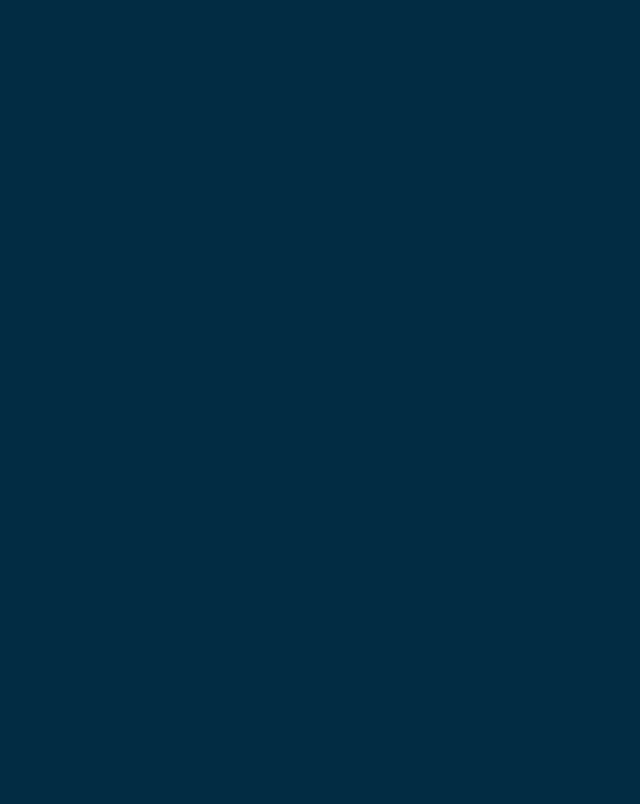
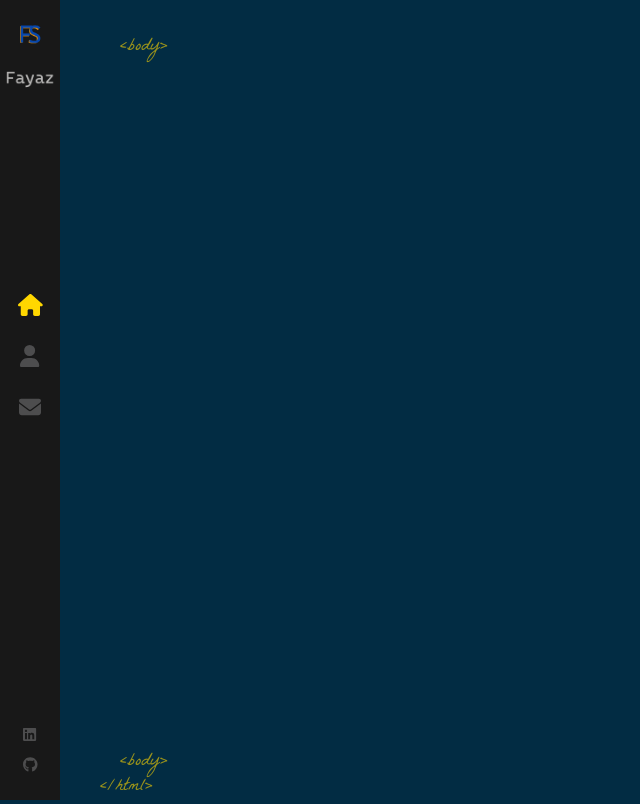
Before and after one commit to fayaz-09/my-portfolio, a React (Create React App) app: page / in a window 1280 px wide. Shown: the whole page, without its empty margins (0-640 px from the left). Built offline with nearby package versions, Linux system fonts and the light colour scheme.

Commit message:
added sidebar and began work on home page

```diff
--- a/src/App.js
+++ b/src/App.js
@@ -2,11 +2,14 @@
 import './App.scss';
 import { Route, Routes } from 'react-router-dom';
 import Layout from './components/Layout';
+import Home from './components/Home';
 
 function App() {
   return (
     <Routes>
-      <Route path="/" element={<Layout/>}/>
+      <Route path="/" element={<Layout/>}>
+        <Route index element={<Home/>}/>
+      </Route>
     </Routes>
   );
 }
--- /dev/null
+++ b/src/components/Home/index.js
@@ -0,0 +1,13 @@
+const Home = () => {
+
+    return(
+        <div className="container home-page">
+            <div className="text-zone">
+                <h1>Hi, <br/> I'm</h1>
+            </div>
+
+        </div>
+    )
+}
+
+export default Home
--- a/src/components/Layout/index.js
+++ b/src/components/Layout/index.js
@@ -1,11 +1,23 @@
+import { Outlet } from 'react-router-dom';
 import Sidebar from '../Sidebar';
 import './index.scss';
 
 const Layout = () => {
     return (
-    <>
+    <div className="App">
         <Sidebar/>
-    </>
+        <div className="page">
+            <span className="tags top-tags">&lt;body&gt;</span>
+
+            <Outlet/>
+
+            <span className="tags bottom-tags">
+                &lt;body&gt;
+                <br/>
+                <span className="bottom-tag-html">&lt;/html&gt;</span>
+            </span>
+        </div>
+    </div>
     )
 }
 
--- a/src/components/Layout/index.scss
+++ b/src/components/Layout/index.scss
@@ -0,0 +1,24 @@
+.page{
+    width: 100%;
+    height: 100%;
+    position: absolute;
+}
+
+.top-tags{
+    bottom: auto;
+    top: 35px;
+}
+
+.tags{
+    color: #ffd700;
+    opacity: 0.6;
+    position: absolute;
+    bottom: 0;
+    left: 120px;
+    font-size: 18px;
+    font-family: 'La Belle Aurore';
+}
+
+.bottom-tag-html{
+    margin-left: -20px;
+}
--- a/src/components/Sidebar/index.js
+++ b/src/components/Sidebar/index.js
@@ -1,11 +1,40 @@
-import { Link } from 'react-router-dom'
+import { Link, NavLink } from 'react-router-dom'
 import './index.scss'
+import LogoF from '../../assets/images/Logo1.png'
+import LogoSub from '../../assets/images/logoSub.png'
+import { FontAwesomeIcon } from '@fortawesome/react-fontawesome'
+import { faEnvelope, faHome, faUser } from '@fortawesome/free-solid-svg-icons'
+import { faGithub, faLinkedin } from '@fortawesome/free-brands-svg-icons'
 
 const Sidebar = () => (
-    <div className='nav-bar'>
-        <Link className='logo' to='/'>
-
+    <div className="nav-bar">
+        <Link className="logo" to="/">
+            <img src={LogoF} alt="logo"/>
+            <img className="sub-logo" src={LogoSub} alt="fayaz"/>
         </Link>
+        <nav>
+            <NavLink exact="true" activeclassname="active" to="/">
+                <FontAwesomeIcon icon={faHome} color="#4d4d4e"/>
+            </NavLink>
+            <NavLink exact="true" activeclassname="active" className="about-link" to="/about">
+                <FontAwesomeIcon icon={faUser} color="#4d4d4e"/>
+            </NavLink>
+            <NavLink exact="true" activeclassname="active" className="contact-link" to="/contact">
+                <FontAwesomeIcon icon={faEnvelope} color="#4d4d4e"/>
+            </NavLink>
+        </nav>
+        <ul>
+            <li>
+                <a target="_blank" rel="noreferrer" href="www.linkedin.com/in/fayaz-seedat-220b72149">
+                    <FontAwesomeIcon icon={faLinkedin} color="#4d4d4e"/>
+                </a>
+            </li>
+            <li>
+                <a target="_blank" rel="noreferrer" href="https://github.com/fayaz-09">
+                    <FontAwesomeIcon icon={faGithub} color="#4d4d4e"/>
+                </a>
+            </li>
+        </ul>
     </div>
 )
 
--- a/src/components/Sidebar/index.scss
+++ b/src/components/Sidebar/index.scss
@@ -0,0 +1,122 @@
+.nav-bar {
+    background: #181818;
+    width: 60px;
+    height: 100%;
+    position: absolute;
+    top: 0;
+    z-index: 3;
+    min-height: 500px;
+
+    .logo{
+        display: block;
+        padding: 8px 0;
+
+        img{
+            display: block;
+            margin: 8px auto;
+            width: 24px;
+            height: auto;
+
+            &.sub-logo{
+                width: 50px;
+            }
+        }
+    }
+
+    nav{
+        display: block;
+        text-align: center;
+        position: absolute;
+        height: 210px;
+        top: 50%;
+        margin-top: -120px;
+        width: 100%;
+
+        a {
+            font-size: 22px;
+            color: #4d4d4e;
+            display: block;
+            line-height: 51px;
+            height: 51px;
+            position: relative;
+            text-decoration: none;
+
+            i{
+                transition:  all 0.3s ease-out;
+            }
+
+            &:hover{
+                color: #ffd700;
+
+                svg{
+                    opacity: 0;
+                }
+
+                &:after {
+                    opacity: 1;
+                }
+            }
+
+            &:after {
+                content: '';
+                font-size: 9px;
+                letter-spacing: 2px;
+                position: absolute;
+                bottom: 0;
+                display: block;
+                width: 100%;
+                text-align: center;
+                opacity: 0;
+                transition: all 0.3s ease-out;
+            }
+
+            &:first-child {
+                &:after {
+                    content: 'Home';
+                }
+            }
+        }
+
+        a.about-link {
+            &:after {
+                content: 'About';
+            }
+        }
+
+        a.contact-link {
+            &:after {
+                content: 'Contact';
+            }
+        }
+
+        a.active {
+            svg{
+                color: #ffd700;
+            }
+        }
+    }
+
+    ul{
+        position: absolute;
+        bottom: 20px;
+        width: 100%;
+        display: block;
+        padding: 0;
+        list-style: none;
+        text-align: center;
+        margin: 0;
+
+        li{
+            a{
+                padding: 7px 0;
+                display: block;
+                font-size: 15px;
+                line-height: 16px;
+
+                &:hover svg{
+                    color: #ffd700;
+                }
+            }
+        }
+    }
+}
--- a/src/index.css
+++ b/src/index.css
@@ -4,7 +4,7 @@
 
 body {
   margin: 0;
-  font-family: 300 11px/1.4 'Helvetica Neue', 'sans-serif';
+  font: 300 11px/1.4 'Helvetica Neue', 'sans-serif';
   color: #444;
   background-color: #022c43;
   overflow: hidden;
```
Also changed, not shown: src/assets/images/Logo1.png (added), src/assets/images/logoSub.png (added), src/components/Home/index.css (added).
